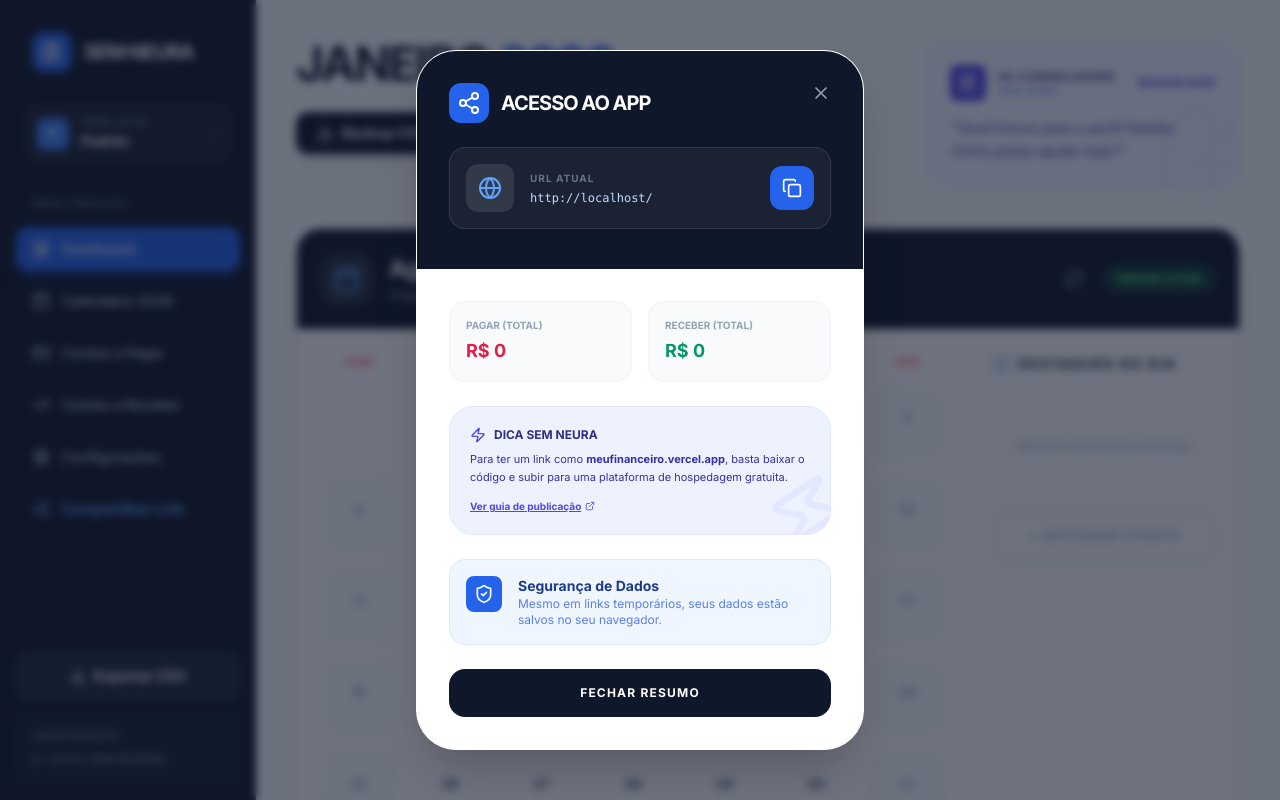
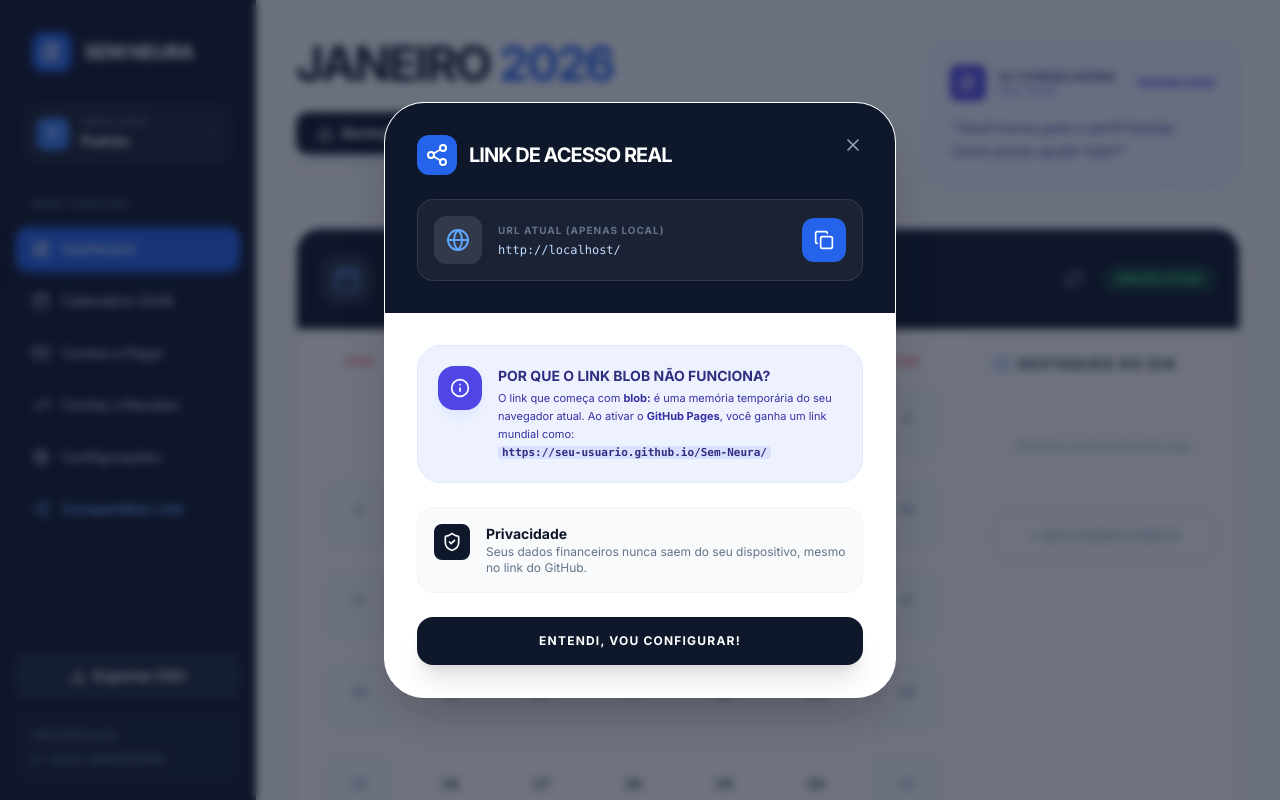
Before and after one commit to maooe/Sem-Neura, a React (Vite) app: page / in a window 1280 px wide. Both pictures are taken after a click on the button "Compartilhar Link". Shown: the top 800 px of the page. Built offline with nearby package versions, Linux system fonts and the light colour scheme.

Commit message:
feat: Improve initial loading experience
Adds a loading indicator to the index.html to provide visual feedback while the application initializes. Also refactors the ShareModal by removing unused calculations and simplifying logic related to temporary environments.

```diff
--- a/components/ShareModal.tsx
+++ b/components/ShareModal.tsx
@@ -1,6 +1,6 @@
 
 import React from 'react';
-import { X, Copy, CheckCircle2, Share2, Smartphone, Globe, ShieldCheck, QrCode, AlertTriangle, ExternalLink, Zap } from 'lucide-react';
+import { X, Copy, CheckCircle2, Share2, Globe, ShieldCheck, AlertTriangle, ExternalLink, Zap, Github, Info } from 'lucide-react';
 import { Transaction, TransactionType } from '../types';
 
 interface ShareModalProps {
@@ -18,18 +18,7 @@ export const ShareModal: React.FC<ShareModalProps> = ({ isOpen, onClose, transac
   const isTemporaryEnv = window.location.protocol === 'blob:' || window.location.hostname.includes('usercontent.goog');
   const currentUrl = window.location.href;
 
-  const totalPayable = transactions
-    .filter(t => t.type === TransactionType.PAYABLE)
-    .reduce((acc, curr) => acc + curr.amount, 0);
-
-  const totalReceivable = transactions
-    .filter(t => t.type === TransactionType.RECEIVABLE)
-    .reduce((acc, curr) => acc + curr.amount, 0);
-
   const handleCopyLink = () => {
-    if (isTemporaryEnv) {
-      alert("Atenção: Você está em um ambiente de teste temporário. Este link só funciona nesta aba específica. Para um link que você possa enviar para outras pessoas, o app precisa ser publicado (Vercel/Netlify).");
-    }
     navigator.clipboard.writeText(currentUrl);
     setCopied(true);
     setTimeout(() => setCopied(false), 2000);
@@ -37,7 +26,7 @@ export const ShareModal: React.FC<ShareModalProps> = ({ isOpen, onClose, transac
 
   return (
     <div className="fixed inset-0 z-[100] flex items-center justify-center p-4 bg-slate-900/60 backdrop-blur-sm animate-in fade-in duration-300">
-      <div className="bg-white w-full max-w-md rounded-[2.5rem] shadow-2xl overflow-hidden border border-white animate-in zoom-in-95 duration-300">
+      <div className="bg-white w-full max-w-lg rounded-[2.5rem] shadow-2xl overflow-hidden border border-white animate-in zoom-in-95 duration-300">
         <div className="relative p-8 bg-slate-900 text-white overflow-hidden">
           <button onClick={onClose} className="absolute top-6 right-6 p-2 hover:bg-white/10 rounded-full transition-colors text-slate-400 hover:text-white">
             <X size={20} />
@@ -47,27 +36,41 @@ export const ShareModal: React.FC<ShareModalProps> = ({ isOpen, onClose, transac
             <div className="p-2 bg-blue-600 rounded-xl">
               <Share2 size={24} className="text-white" />
             </div>
-            <h3 className="text-xl font-black uppercase tracking-tighter">Acesso ao App</h3>
+            <h3 className="text-xl font-black uppercase tracking-tighter">Link de Acesso Real</h3>
           </div>
 
           {isTemporaryEnv && (
-            <div className="mb-6 p-4 bg-amber-500/10 border border-amber-500/20 rounded-2xl flex items-start gap-3">
-              <AlertTriangle className="text-amber-500 flex-shrink-0" size={20} />
-              <div>
-                <p className="text-[10px] font-black text-amber-500 uppercase tracking-widest">Ambiente Temporário</p>
-                <p className="text-[11px] text-amber-200/80 leading-relaxed">
-                  Este link (blob/sandbox) expira ao fechar a aba. Para um link permanente, publique o código no <b>Vercel</b> ou <b>Netlify</b>.
+            <div className="mb-6 p-5 bg-blue-500/10 border border-blue-500/20 rounded-2xl">
+              <div className="flex items-center gap-2 mb-3">
+                <Github size={20} className="text-blue-400" />
+                <p className="text-xs font-black uppercase tracking-widest text-blue-400">Ative seu link no GitHub</p>
+              </div>
+              <div className="space-y-3">
+                <p className="text-[11px] text-slate-300 leading-relaxed">
+                  Como você já tem o código no GitHub, siga estes 3 passos para ter seu link <b>.github.io</b>:
                 </p>
+                <div className="grid grid-cols-1 gap-2">
+                  {[
+                    "No seu GitHub, clique em 'Settings' (engrenagem no topo).",
+                    "No menu lateral esquerdo, clique em 'Pages'.",
+                    "Em 'Build and deployment', selecione a branch 'main' e clique em 'Save'."
+                  ].map((step, i) => (
+                    <div key={i} className="flex gap-3 text-[10px] bg-white/5 p-2 rounded-lg border border-white/5 text-slate-400">
+                      <span className="font-black text-blue-500">{i+1}</span>
+                      {step}
+                    </div>
+                  ))}
+                </div>
               </div>
             </div>
           )}
 
-          <div className="flex items-center gap-4 bg-white/5 p-4 rounded-2xl border border-white/10 mb-2">
+          <div className="flex items-center gap-4 bg-white/5 p-4 rounded-2xl border border-white/10">
             <div className="p-3 bg-white/10 rounded-xl text-blue-400">
               <Globe size={24} />
             </div>
             <div className="flex-1 min-w-0">
-              <p className="text-[10px] font-black uppercase tracking-widest text-slate-500 mb-1">URL Atual</p>
+              <p className="text-[10px] font-black uppercase tracking-widest text-slate-500 mb-1">URL Atual (Apenas Local)</p>
               <p className="text-xs font-mono truncate text-blue-200">{currentUrl}</p>
             </div>
             <button
@@ -77,52 +80,38 @@ export const ShareModal: React.FC<ShareModalProps> = ({ isOpen, onClose, transac
               {copied ? <CheckCircle2 size={20} /> : <Copy size={20} />}
             </button>
           </div>
-          {copied && <p className="text-[10px] text-emerald-400 font-bold mt-2 text-center animate-pulse">LINK COPIADO!</p>}
         </div>
 
         <div className="p-8 space-y-6">
-          <div className="grid grid-cols-2 gap-4">
-            <div className="p-4 bg-slate-50 rounded-2xl border border-slate-100">
-              <p className="text-[10px] font-black text-slate-400 uppercase mb-1">Pagar (Total)</p>
-              <p className="text-lg font-black text-rose-600">R$ {totalPayable.toLocaleString('pt-BR')}</p>
-            </div>
-            <div className="p-4 bg-slate-50 rounded-2xl border border-slate-100">
-              <p className="text-[10px] font-black text-slate-400 uppercase mb-1">Receber (Total)</p>
-              <p className="text-lg font-black text-emerald-600">R$ {totalReceivable.toLocaleString('pt-BR')}</p>
-            </div>
+          <div className="p-5 bg-indigo-50 rounded-3xl border border-indigo-100 flex items-start gap-4">
+             <div className="p-3 bg-indigo-600 text-white rounded-2xl shadow-lg shadow-indigo-100">
+               <Info size={20} />
+             </div>
+             <div>
+               <p className="text-sm font-black text-indigo-900 uppercase mb-1">Por que o link blob não funciona?</p>
+               <p className="text-[11px] text-indigo-800 leading-relaxed">
+                 O link que começa com <b>blob:</b> é uma memória temporária do seu navegador atual.
+                 Ao ativar o <b>GitHub Pages</b>, você ganha um link mundial como: <br/>
+                 <code className="bg-indigo-200/50 px-1 rounded text-indigo-900 font-bold">https://seu-usuario.github.io/Sem-Neura/</code>
+               </p>
+             </div>
           </div>
 
-          <div className="p-5 bg-indigo-50 rounded-3xl border border-indigo-100 relative overflow-hidden group">
-            <div className="relative z-10">
-              <div className="flex items-center gap-2 mb-2">
-                <Zap size={16} className="text-indigo-600" />
-                <p className="text-xs font-black text-indigo-900 uppercase">Dica Sem Neura</p>
-              </div>
-              <p className="text-[11px] text-indigo-800 leading-relaxed mb-3">
-                Para ter um link como <b>meufinanceiro.vercel.app</b>, basta baixar o código e subir para uma plataforma de hospedagem gratuita.
-              </p>
-              <button className="text-[10px] font-black text-indigo-600 underline flex items-center gap-1">
-                Ver guia de publicação <ExternalLink size={10} />
-              </button>
-            </div>
-            <Zap size={80} className="absolute -bottom-4 -right-4 text-indigo-200/30 rotate-12" />
-          </div>
-
-          <div className="flex items-start gap-4 p-4 bg-blue-50 rounded-2xl border border-blue-100">
-            <div className="p-2 bg-blue-600 text-white rounded-lg">
+          <div className="flex items-start gap-4 p-4 bg-slate-50 rounded-2xl border border-slate-100">
+            <div className="p-2 bg-slate-900 text-white rounded-lg">
               <ShieldCheck size={20} />
             </div>
             <div>
-              <p className="text-sm font-bold text-blue-900">Segurança de Dados</p>
-              <p className="text-xs text-blue-700/70">Mesmo em links temporários, seus dados estão salvos no seu navegador.</p>
+              <p className="text-sm font-bold text-slate-900">Privacidade</p>
+              <p className="text-xs text-slate-500">Seus dados financeiros nunca saem do seu dispositivo, mesmo no link do GitHub.</p>
             </div>
           </div>
 
           <button
             onClick={onClose}
-            className="w-full py-4 bg-slate-900 text-white rounded-2xl font-black text-xs uppercase tracking-widest hover:bg-black transition-all"
+            className="w-full py-4 bg-slate-900 text-white rounded-2xl font-black text-xs uppercase tracking-widest hover:bg-black transition-all shadow-xl active:scale-95"
           >
-            Fechar Resumo
+            Entendi, vou configurar!
           </button>
         </div>
       </div>
--- a/index.html
+++ b/index.html
@@ -13,6 +13,27 @@
         body {
             font-family: 'Inter', sans-serif;
             background-color: #f8fafc;
+            margin: 0;
+            padding: 0;
+        }
+        #root:empty {
+            display: flex;
+            align-items: center;
+            justify-content: center;
+            height: 100vh;
+            background: #0f172a;
+            color: white;
+            font-weight: bold;
+            font-size: 1.2rem;
+            letter-spacing: 0.1em;
+        }
+        #root:empty::after {
+            content: "CARREGANDO SEM NEURA...";
+            animation: pulse 1.5s infinite;
+        }
+        @keyframes pulse {
+            0%, 100% { opacity: 1; }
+            50% { opacity: 0.3; }
         }
     </style>
 <script type="importmap">
@@ -29,5 +50,7 @@
 </head>
 <body>
     <div id="root"></div>
+    <!-- Script de entrada vital para o funcionamento do app -->
+    <script type="module" src="./index.tsx"></script>
 </body>
 </html>
```
